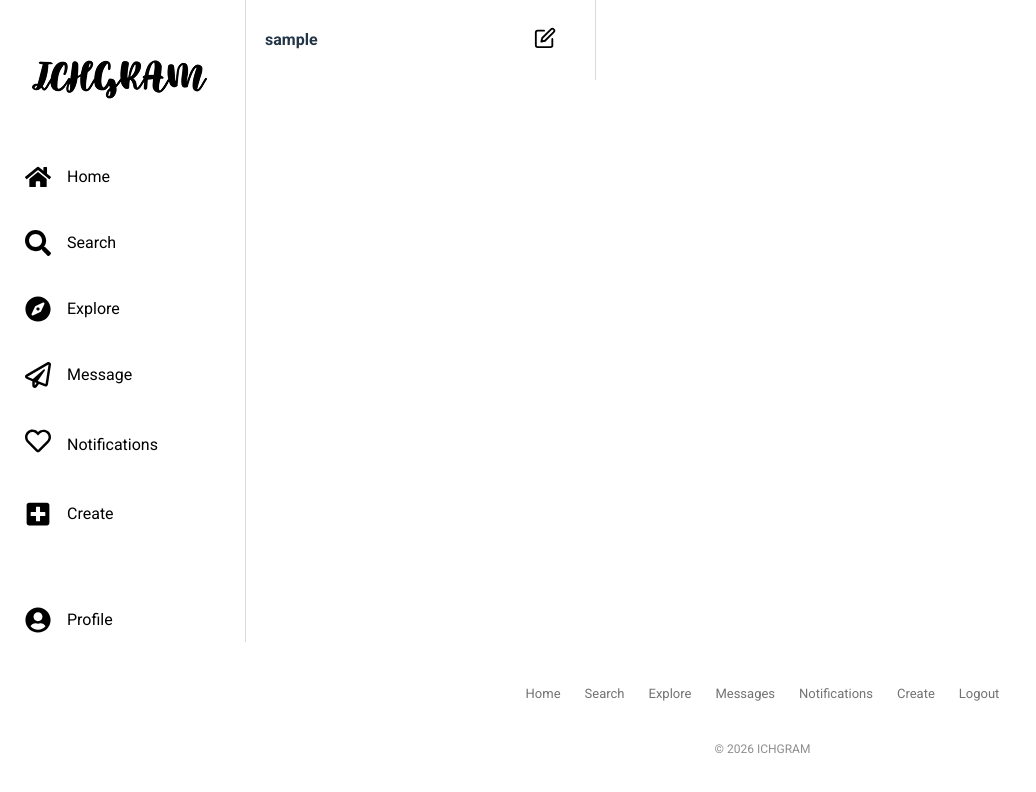
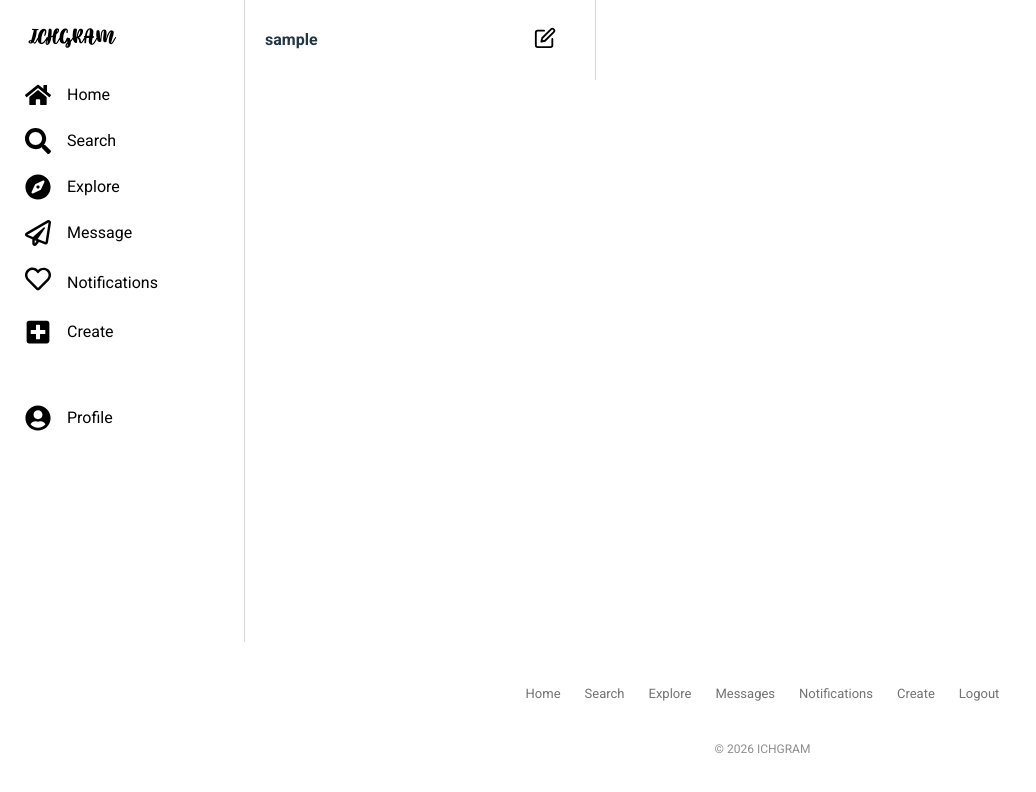
Before and after one commit to AlonaHrytsenko/ichgramm-final-project, a React (Vite) app in the folder frontend/: page /messages/1 in a window 1280 px wide. Shown: the top 792 px of the page, without its empty margins (0-1036 px from the left). Built offline with nearby package versions, Linux system fonts and the light colour scheme; no server answers; sample sign-in values are in the browser's storage.

Commit message:
style: improve Sidebar navigation styling and layout

```diff
--- a/frontend/src/components/NavBar.css
+++ b/frontend/src/components/NavBar.css
@@ -6,20 +6,32 @@
   width: 245px;
   z-index: 3000;
   background: #fff;
+}
+.sidebar-container {
+  display: flex;
+  flex-direction: column;
+  justify-content: space-between;
+  overflow-y: auto;
+  height: calc(100vh - 158px);
   border-right: 1px solid #dbdbdb;
 }
-
+.logo-container {
+  padding: 10px 25px;
+}
 .logo-link {
-  padding: 25px;
   display: block;
 }
-
+.logo-link img {
+  width: 95px;
+  height: 55px;
+}
 .nav-menu {
   display: flex;
   flex-direction: column;
-  gap: 40px;
   align-items: flex-start;
+  gap: 20px;
   padding-left: 25px;
+  height: 100%;
 }
 
 .nav-item {
@@ -31,6 +43,7 @@
   align-items: center;
   gap: 16px;
   transition: transform 0.2s;
+  font-size: 16px;
 }
 
 .nav-item:hover {
--- a/frontend/src/components/NavBar.jsx
+++ b/frontend/src/components/NavBar.jsx
@@ -25,6 +25,7 @@ const NavBar = ({
 
   return (
     <aside className="sidebar">
+      <div className="sidebar-container">
         <div className="logo-container">
           <Link to="/" className="logo-link">
             <img src={logo} alt="logo" />
@@ -53,7 +54,6 @@ const NavBar = ({
             <FaRegPaperPlane size={26} />
             <span>Message</span>
           </Link>
-
 
           <div
             className={`nav-item ${isNotifOpen ? 'active' : ''}`}
@@ -90,6 +90,7 @@ const NavBar = ({
             <span>Profile</span>
           </Link>
         </nav>
+      </div>
     </aside>
   )
 }
--- a/frontend/src/pages/Messages.css
+++ b/frontend/src/pages/Messages.css
@@ -206,7 +206,7 @@
   top: 0;
   left: 0;
   right: 0;
-  bottom: 0;
+  bottom: 158px;
   background: rgba(0, 0, 0, 0.5);
   display: flex;
   justify-content: center;
```
Lines whose indentation alone changed are shown as unchanged.
